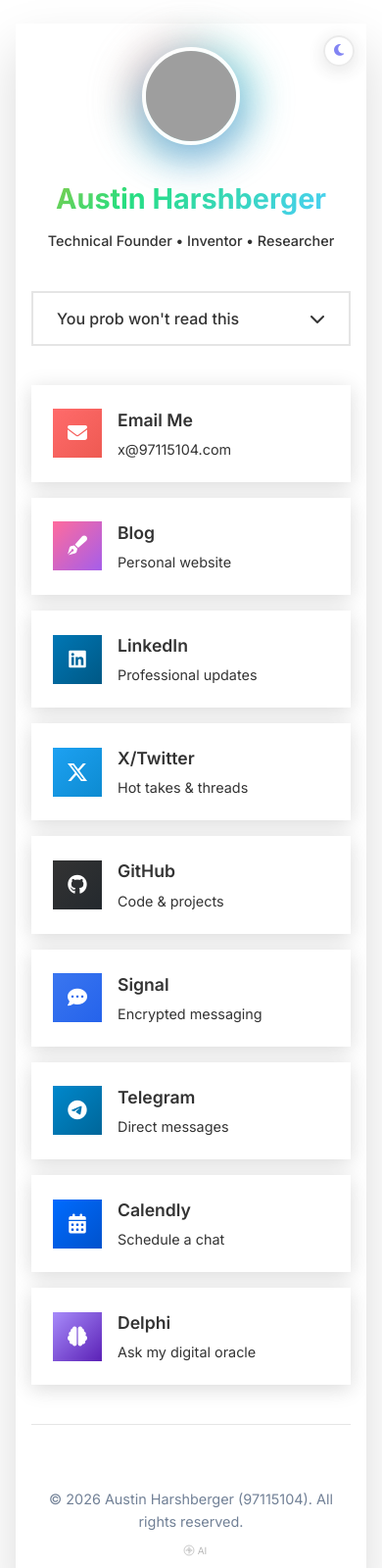
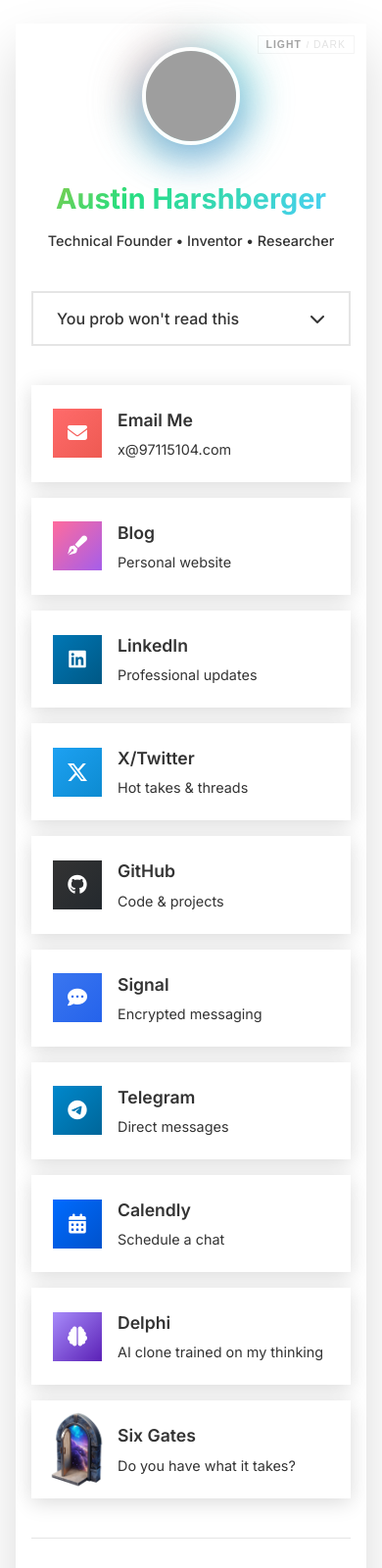
Before and after one commit to 97115104/share-links, a plain HTML site: page index.html in a window 390 px wide. Shown: the top 1600 px of the page at 98% size. Drawn offline with Linux system fonts and the light colour scheme; grey boxes are pictures that could not be loaded.

Commit message:
Refactor code structure for improved readability and maintainability

```diff
--- a/css/styles.css
+++ b/css/styles.css
@@ -75,67 +75,54 @@
     position: absolute;
     top: 1.5rem;
     right: 1.5rem;
-    width: 40px;
-    height: 40px;
-    border-radius: 50%;
-    background: var(--card-bg);
-    border: 2px solid var(--border-color);
-    box-shadow: 0 4px 20px var(--shadow-color);
+    width: auto;
+    height: auto;
+    border-radius: 0;
+    background: transparent;
+    border: 1px solid var(--border-color);
+    box-shadow: none;
     cursor: pointer;
     display: flex;
     align-items: center;
-    justify-content: center;
+    gap: 0.3rem;
+    padding: 4px 10px;
     z-index: 100;
-    transition: transform 0.3s ease, box-shadow 0.3s ease, opacity 0.3s ease;
-    opacity: 0.8;
+    transition: opacity 0.2s ease, border-color 0.2s ease;
+    opacity: 0.45;
 }
 
 .theme-toggle:hover {
-    transform: scale(1.1);
-    box-shadow: 0 6px 25px var(--shadow-color);
     opacity: 1;
+    border-color: var(--text-color);
 }
 
 .theme-toggle:active {
-    transform: scale(0.95);
-}
-
-.theme-icon-wrapper {
-    position: relative;
-    width: 24px;
-    height: 24px;
-}
-
-.theme-icon {
-    position: absolute;
-    top: 50%;
-    left: 50%;
-    transform: translate(-50%, -50%);
-    font-size: 1rem;
-    transition: opacity 0.3s ease, transform 0.3s ease;
-}
-
-.theme-icon-light {
-    color: #f59e0b;
-    opacity: 0;
-    transform: translate(-50%, -50%) rotate(-180deg);
-}
-
-.theme-icon-dark {
-    color: #6366f1;
-    opacity: 1;
-    transform: translate(-50%, -50%) rotate(0deg);
-}
-
-:root[data-theme="dark"] .theme-icon-light {
-    opacity: 1;
-    transform: translate(-50%, -50%) rotate(0deg);
-}
-
-:root[data-theme="dark"] .theme-icon-dark {
-    opacity: 0;
-    transform: translate(-50%, -50%) rotate(180deg);
-}
+    opacity: 0.7;
+}
+
+.theme-pill-light,
+.theme-pill-dark {
+    font-size: 0.65rem;
+    font-weight: 600;
+    letter-spacing: 0.1em;
+    text-transform: uppercase;
+    color: var(--text-color);
+    transition: opacity 0.2s ease;
+}
+
+.theme-pill-sep {
+    font-size: 0.55rem;
+    color: var(--text-color);
+    opacity: 0.35;
+}
+
+/* Light mode: Light is active, Dark is faded */
+.theme-pill-light { opacity: 1; font-weight: 700; }
+.theme-pill-dark  { opacity: 0.3; font-weight: 400; }
+
+/* Dark mode: Dark is active, Light is faded */
+:root[data-theme="dark"] .theme-pill-light { opacity: 0.3; font-weight: 400; }
+:root[data-theme="dark"] .theme-pill-dark  { opacity: 1; font-weight: 700; }
 
 /* Simple clean background for light mode */
 @media (min-width: 769px) and (min-height: 800px) {
@@ -857,6 +844,84 @@
 .calendly .link-icon { background: linear-gradient(135deg, #006bff, #0052cc); }
 .blog .link-icon { background: linear-gradient(135deg, #ff6b9d, #a55eea); }
 .delphi .link-icon { background: linear-gradient(135deg, #a78bfa, #5b21b6); }
+.genesiscreator .link-icon { background: transparent; overflow: visible; }
+
+.genesiscreator-img {
+    width: 100%;
+    height: 100%;
+    object-fit: contain;
+    object-position: center;
+    transform: scale(1.65);
+    transition: transform 0.35s ease;
+}
+
+.link-card.genesiscreator:hover .genesiscreator-img {
+    transform: scale(1.8);
+}
+
+.link-card.genesiscreator:hover {
+    box-shadow: 0 8px 30px rgba(100, 60, 200, 0.2);
+}
+
+/* Delphi — AI typing desc swap animation */
+@keyframes delphi-ring {
+    0%, 55% { box-shadow: 0 0 0 0 rgba(167, 139, 250, 0.5); }
+    80%      { box-shadow: 0 0 0 8px rgba(167, 139, 250, 0); }
+    100%     { box-shadow: 0 0 0 0 rgba(167, 139, 250, 0); }
+}
+
+.delphi-brain-icon {
+    flex-shrink: 0;
+    animation: delphi-ring 2.8s ease-out infinite;
+}
+
+.delphi-desc {
+    position: relative;
+    display: block;
+    min-height: 1.2em;
+}
+
+.delphi-desc-default,
+.delphi-desc-hover {
+    display: block;
+    transition: opacity 0.2s ease, transform 0.2s ease;
+}
+
+.delphi-desc-hover {
+    position: absolute;
+    top: 0;
+    left: 0;
+    white-space: nowrap;
+    opacity: 0;
+    transform: translateY(5px);
+    color: var(--muted-color);
+}
+
+.link-card.delphi:hover .delphi-desc-default {
+    opacity: 0;
+    transform: translateY(-5px);
+}
+
+.link-card.delphi:hover .delphi-desc-hover {
+    opacity: 1;
+    transform: translateY(0);
+}
+
+@keyframes delphi-blink {
+    0%, 100% { opacity: 1; }
+    50%       { opacity: 0; }
+}
+
+.delphi-cursor {
+    animation: delphi-blink 0.85s step-end infinite;
+    margin-left: 1px;
+    font-weight: 300;
+    opacity: 0;
+}
+
+.link-card.delphi:hover .delphi-cursor {
+    opacity: 1;
+}
 
 /* Companies section */
 .companies-section {
@@ -1366,12 +1431,6 @@
     .theme-toggle {
         top: 1rem;
         right: 1rem;
-        width: 35px;
-        height: 35px;
-    }
-
-    .theme-icon {
-        font-size: 0.9rem;
     }
 
 @media (max-width: 480px) {
@@ -1824,13 +1883,8 @@
 
     /* Mobile theme toggle adjustments */
     .theme-toggle {
-        width: 32px;
-        height: 32px;
         top: 0.75rem;
         right: 0.75rem;
-    }
-
-    .theme-icon {
-        font-size: 0.85rem;
-    }
-}
+        padding: 3px 8px;
+    }
+}
--- a/index.html
+++ b/index.html
@@ -49,10 +49,9 @@
         <main class="content">
             <!-- Dark mode toggle -->
             <button class="theme-toggle" id="theme-toggle" aria-label="Toggle dark mode">
-                <span class="theme-icon-wrapper">
-                    <i class="fas fa-sun theme-icon theme-icon-light"></i>
-                    <i class="fas fa-moon theme-icon theme-icon-dark"></i>
-                </span>
+                <span class="theme-pill-light">Light</span>
+                <span class="theme-pill-sep">/</span>
+                <span class="theme-pill-dark">Dark</span>
             </button>
             <!-- Profile section -->
             <section class="profile-section">
@@ -196,12 +195,25 @@
                     </a>
 
                     <a href="https://www.delphi.ai/97115104" target="_blank" class="link-card delphi">
-                        <div class="link-icon floating-icon">
+                        <div class="link-icon floating-icon delphi-brain-icon">
                             <i class="fas fa-brain"></i>
                         </div>
                         <div class="link-content">
                             <span class="link-text">Delphi</span>
-                            <span class="link-desc">Ask my digital oracle</span>
+                            <span class="link-desc delphi-desc">
+                                <span class="delphi-desc-default">AI clone trained on my thinking</span>
+                                <span class="delphi-desc-hover">Ask me anything<span class="delphi-cursor">|</span></span>
+                            </span>
+                        </div>
+                    </a>
+
+                    <a href="https://genesiscreator.me" target="_blank" class="link-card genesiscreator">
+                        <div class="link-icon floating-icon genesiscreator-icon">
+                            <img src="assets/genesiscreator.png" alt="Genesis Creator" class="genesiscreator-img">
+                        </div>
+                        <div class="link-content">
+                            <span class="link-text">Six Gates</span>
+                            <span class="link-desc">Do you have what it takes?</span>
                         </div>
                     </a>
 
```
Also changed, not shown: assets/genesiscreator.png (added).
